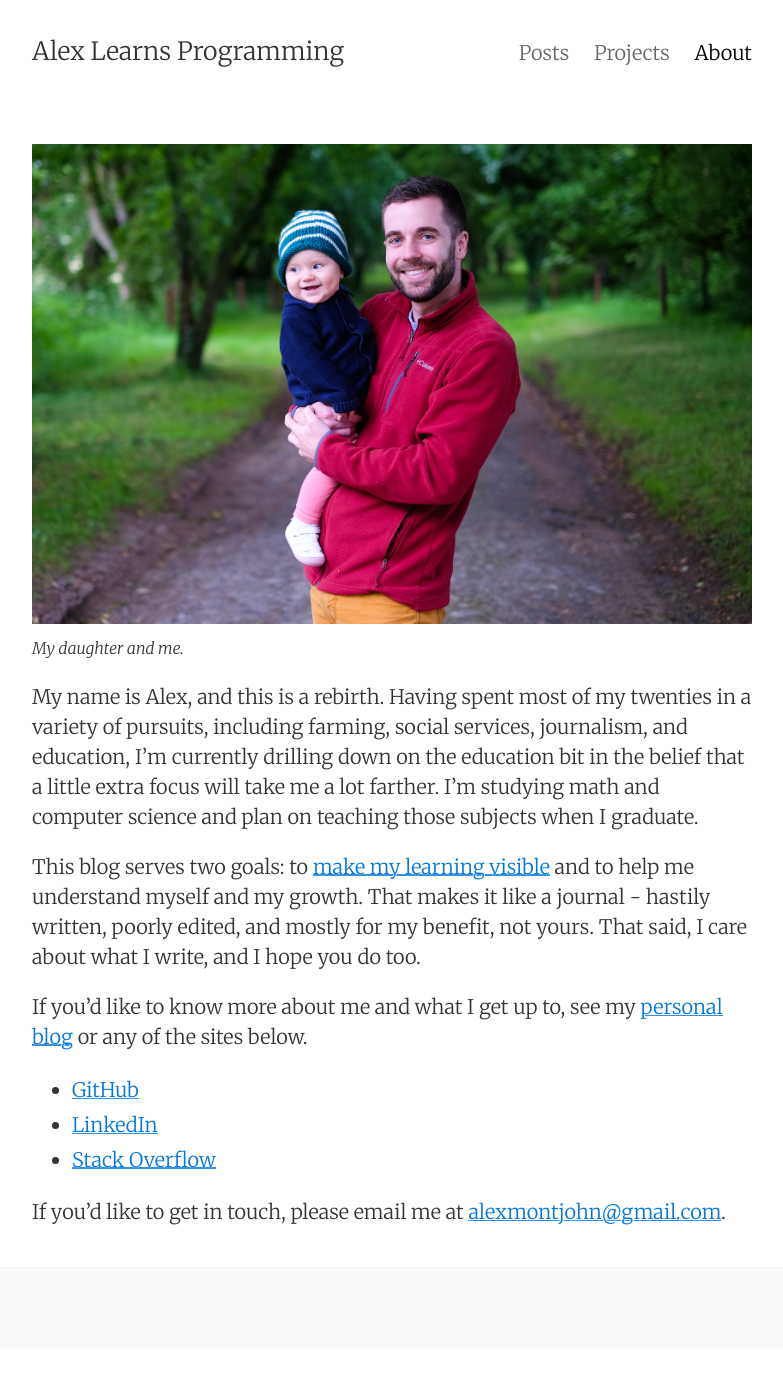
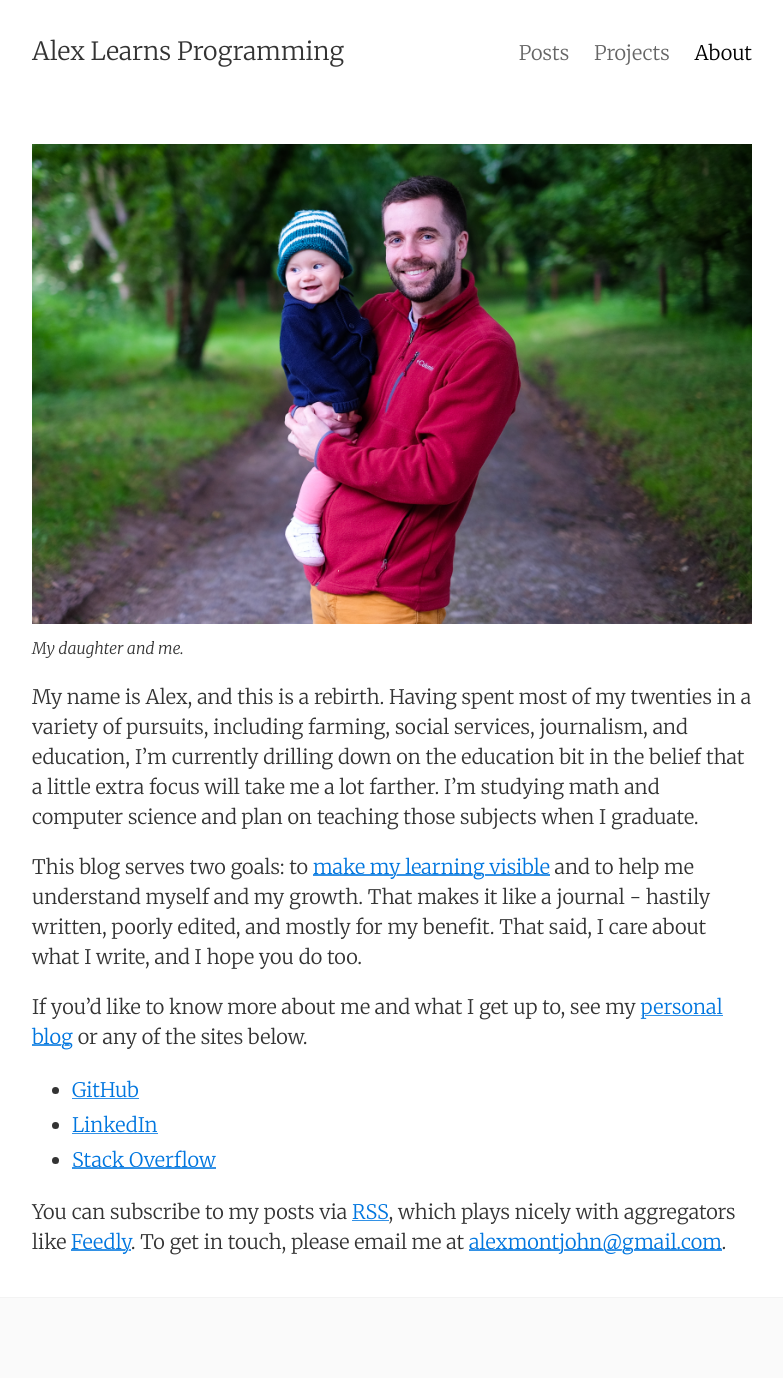
Before and after one commit to alxmjo/code, a Jekyll site: the page built from about.md, in a window 1280 px wide. Shown: the whole page, without its empty margins (248-1031 px from the left). Built offline with Jekyll 4.4.1, drawn with Linux system fonts in a browser that asks for light colours; before the commit the page ends 1348 px from its top, so only the background shows below that.

Commit message:
Add sharing link
Add RSS and Feedly links, plus minor text changes.

```diff
--- a/about.md
+++ b/about.md
@@ -9,7 +9,7 @@ permalink: /about/
 
 My name is Alex, and this is a rebirth. Having spent most of my twenties in a variety of pursuits, including farming, social services, journalism, and education, I'm currently drilling down on the education bit in the belief that a little extra focus will take me a lot farther. I'm studying math and computer science and plan on teaching those subjects when I graduate.
 
-This blog serves two goals: to [make my learning visible](http://www.mlvpz.org/) and to help me understand myself and my growth. That makes it like a journal - hastily written, poorly edited, and mostly for my benefit, not yours. That said, I care about what I write, and I hope you do too.
+This blog serves two goals: to [make my learning visible](http://www.mlvpz.org/) and to help me understand myself and my growth. That makes it like a journal - hastily written, poorly edited, and mostly for my benefit. That said, I care about what I write, and I hope you do too.
 
 If you'd like to know more about me and what I get up to, see my [personal blog](http://alexmontjohn.com/) or any of the sites below.
 
@@ -17,4 +17,4 @@ If you'd like to know more about me and what I get up to, see my [personal blog]
 * [LinkedIn](https://www.linkedin.com/in/alxmjo/)
 * [Stack Overflow](https://stackoverflow.com/users/3292279/alex-johnson)
 
-If you'd like to get in touch, please email me at <alexmontjohn@gmail.com>.
+You can subscribe to my posts via [RSS](/feed.xml), which plays nicely with aggregators like [Feedly](https://feedly.com/i/discover/sources/search/feed/code.alxmjo.com). To get in touch, please email me at <alexmontjohn@gmail.com>.
```
